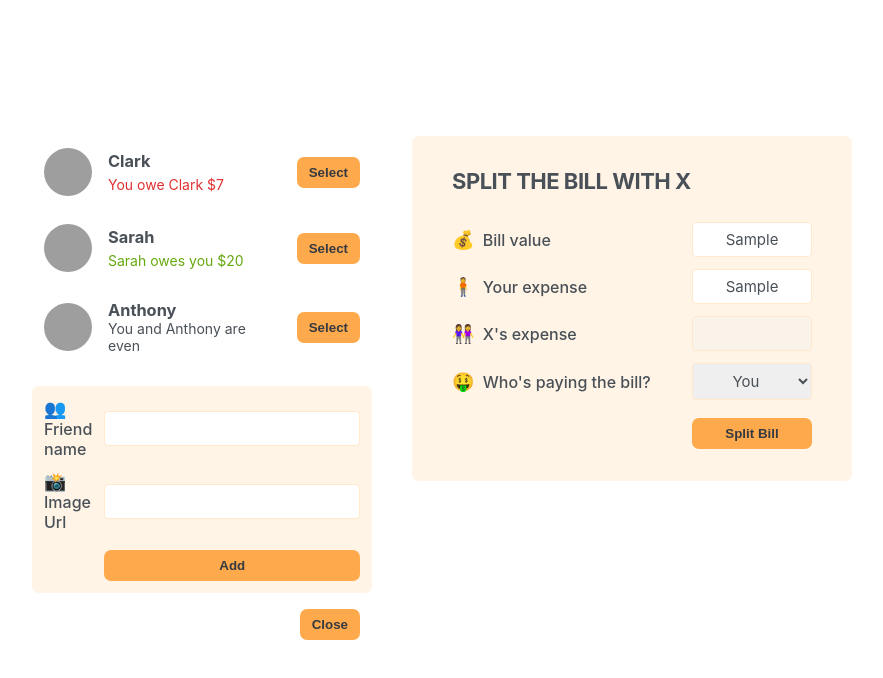
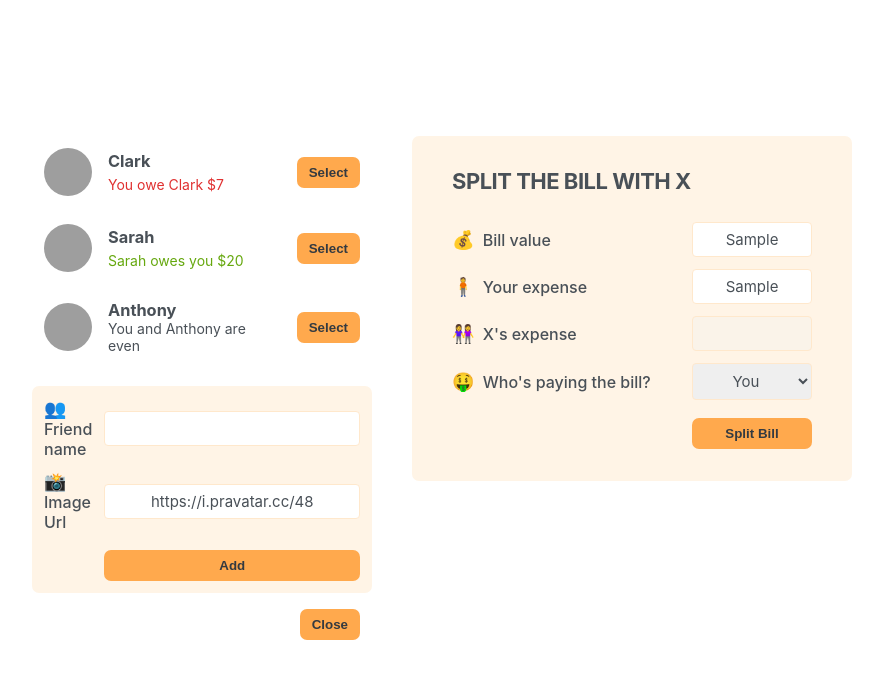
Before and after one commit to cardo1011/eat-n-split, a React (Create React App) app: page / in a window 1280 px wide. Both pictures are taken after typing "Sample", "Sample" into the empty fields and a click on the button "Add Friend". Shown: the top 678 px of the page, without its empty margins (198-1081 px from the left). Built offline with nearby package versions, Linux system fonts and the light colour scheme; grey boxes are pictures that could not be loaded.

Commit message:
added friendName and image state variables to handle inputs to AddFriendForm

```diff
--- a/src/App.js
+++ b/src/App.js
@@ -85,13 +85,24 @@ function Button({ children, onClick }) {
 }
 
 function FormAddFriend() {
+  const [friendName, setFriendName] = useState("");
+  const [image, setImage] = useState("https://i.pravatar.cc/48");
+
   return (
     <form className="form-add-friend">
       <label>👥 Friend name</label>
-      <input type="text" />
+      <input
+        type="text"
+        value={friendName}
+        onChange={(e) => setFriendName(e.target.value)}
+      />
 
       <label>📸 Image Url</label>
-      <input type="text" />
+      <input
+        type="text"
+        value={image}
+        onChange={(e) => setImage(e.target.value)}
+      />
 
       <Button>Add</Button>
     </form>
```
